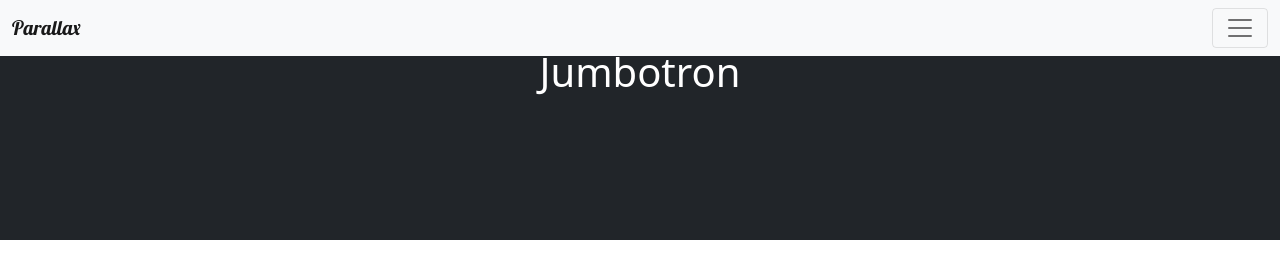
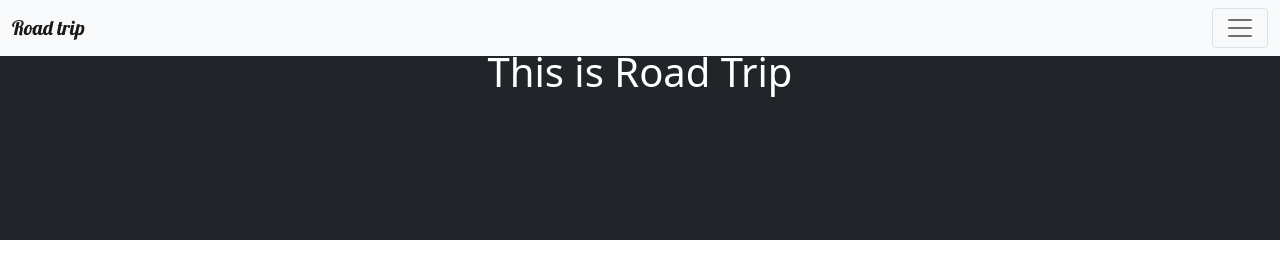
Before and after one commit to Nathan-Anderson-1024/parallax-practice, a plain HTML site: page index.html in a window 1280 px wide. Drawn offline with nearby package versions, Linux system fonts and the light colour scheme.

```diff
--- a/index.html
+++ b/index.html
@@ -18,13 +18,13 @@
   <body>
     <nav class="navbar navbar-light bg-light fixed-top">
       <div class="container-fluid">
-        <a class="navbar-brand" href="#">Parallax</a>
+        <a class="navbar-brand" href="#">Road trip</a>
         <button class="navbar-toggler" type="button" data-bs-toggle="offcanvas" data-bs-target="#offcanvasNavbar" aria-controls="offcanvasNavbar">
           <span class="navbar-toggler-icon"></span>
         </button>
         <div class="offcanvas offcanvas-end" tabindex="-1" id="offcanvasNavbar" aria-labelledby="offcanvasNavbarLabel">
           <div class="offcanvas-header">
-            <h5 class="offcanvas-title" id="offcanvasNavbarLabel">Parallax</h5>
+            <h5 class="offcanvas-title" id="offcanvasNavbarLabel">Road trip</h5>
             <button type="button" class="btn-close text-reset" data-bs-dismiss="offcanvas" aria-label="Close"></button>
           </div>
           <div class="offcanvas-body">
@@ -47,7 +47,7 @@
     <main class="container-fluid">
       <div class="row">
         <div class="col-12 bg-dark p-5 text-white text-center jumbotron">
-          <h1>Jumbotron</h1>
+          <h1>This is Road Trip</h1>
         </div>
       </div>
     </main>
```
Also changed, not shown: img/parallax_2.jpg (added), img/parallax_3.jpg (added), img/parallax_4.jpg (added), 2 other files.
